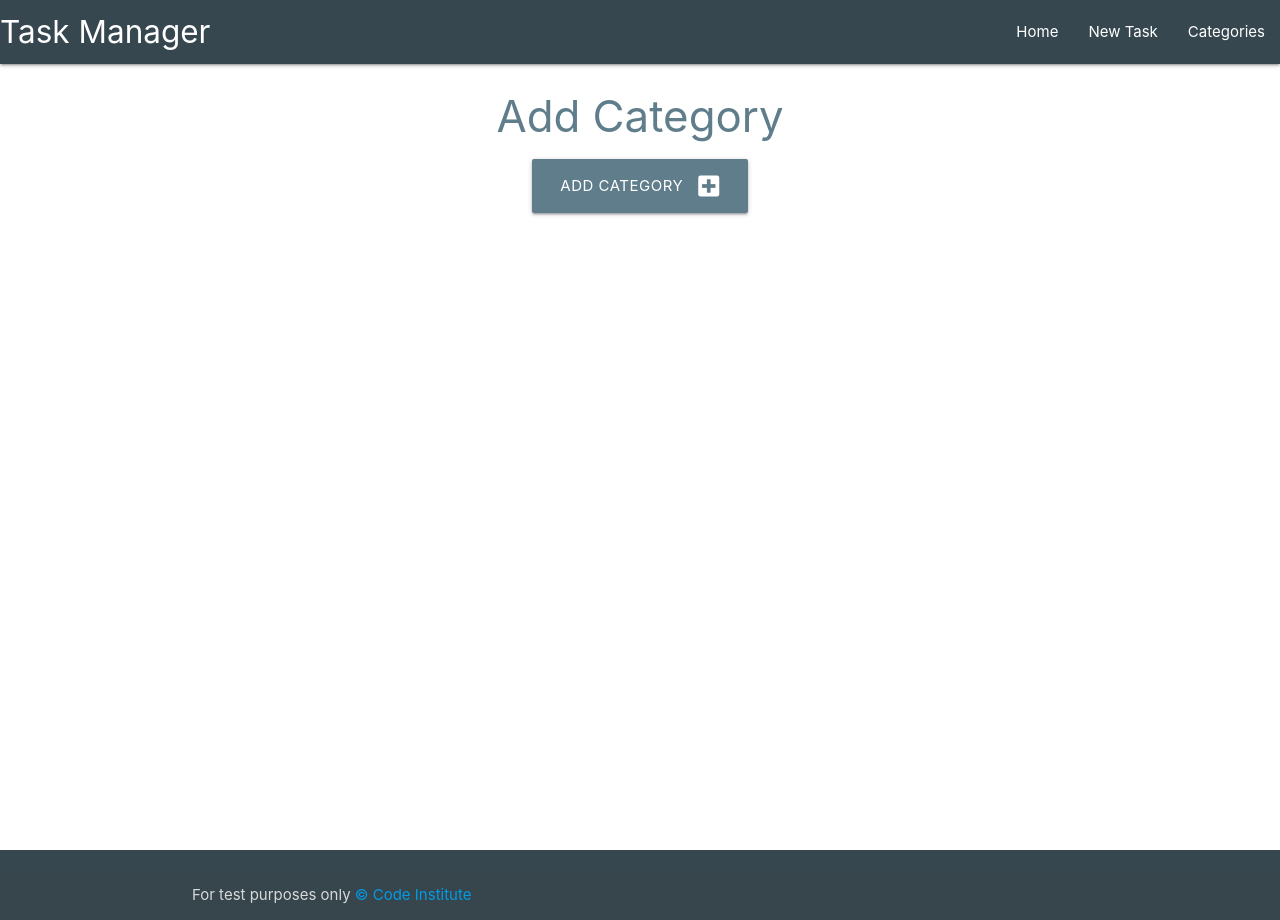
After one commit to SimonCzEdu/DBMR-miniTutorial, a Flask app: page /add_category in a window 1280 px wide. The commit adds this page. Run offline with Flask 2, Linux system fonts and the light colour scheme.

Commit message:
Add: add_category.html & categories.html and link them within routes.py

```diff
--- a/taskmanager/routes.py
+++ b/taskmanager/routes.py
@@ -6,3 +6,13 @@ from taskmanager.models import Category, Task
 @app.route("/")
 def home():
     return render_template("tasks.html")
+
+
+@app.route("/categories")
+def categories():
+    return render_template("categories.html")
+
+
+@app.route("/add_category", methods=["GET","POST"])
+def add_category():
+    return render_template("add_category.html")
--- /dev/null
+++ b/taskmanager/templates/add_category.html
@@ -0,0 +1,14 @@
+{% extends "base.html" %}
+{% block content %}
+
+<h3 class="white blue-grey-text darken-3 center-align">Add Category</h3>
+
+<div class="row">
+    <div class="col s12 center-align">
+        <a href="{{ url_for('add_category')}}" class="btn-large blue-grey white-text darken2">
+            Add Category <i class="fas fa-plus-square right"></i>
+        </a>
+    </div>
+</div>
+
+{% endblock %}
--- a/taskmanager/templates/base.html
+++ b/taskmanager/templates/base.html
@@ -23,8 +23,8 @@
                 <a href="#" data-target="mobile-demo" class="sidenav-trigger"><i class="fas fa-bars"></i></a>
                 <ul class="right hide-on-med-and-down">
                     <li><a href="{{ url_for('home') }}">Home</a></li>
-                    <li><a href="">New Task</a></li>
-                    <li><a href="">Categories</a></li>
+                    <li><a href="{{ url_for('add_category') }}">New Task</a></li>
+                    <li><a href="{{ url_for('categories') }}">Categories</a></li>
 
                 </ul>
             </div>
@@ -33,8 +33,8 @@
         <!-- Mobile sidenav (icon on mobile) -->
         <ul class="sidenav" id="mobile-demo">
             <li><a href="{{ url_for('home') }}">Home</a></li>
-            <li><a href="">New Task</a></li>
-            <li><a href="">Categories</a></li>
+            <li><a href="{{ url_for('add_category') }}">New Task</a></li>
+            <li><a href="{{ url_for('categories') }}">Categories</a></li>
         </ul>
     </header>
 
--- /dev/null
+++ b/taskmanager/templates/categories.html
@@ -0,0 +1,6 @@
+{% extends "base.html" %}
+{% block content %}
+
+<h3 class="white blue-grey-text darken-3 center-align">Categories</h3>
+
+{% endblock %}
```
